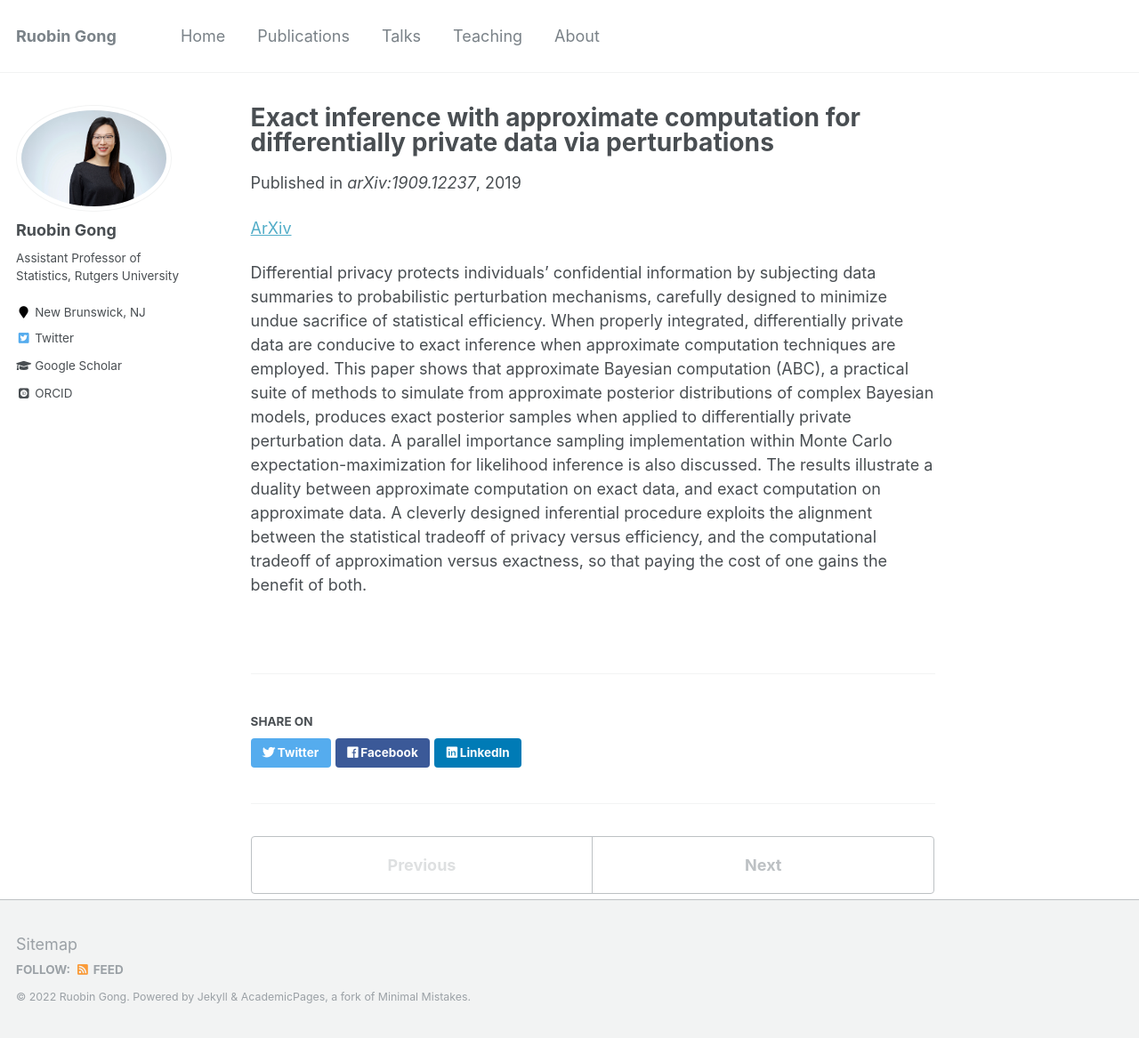
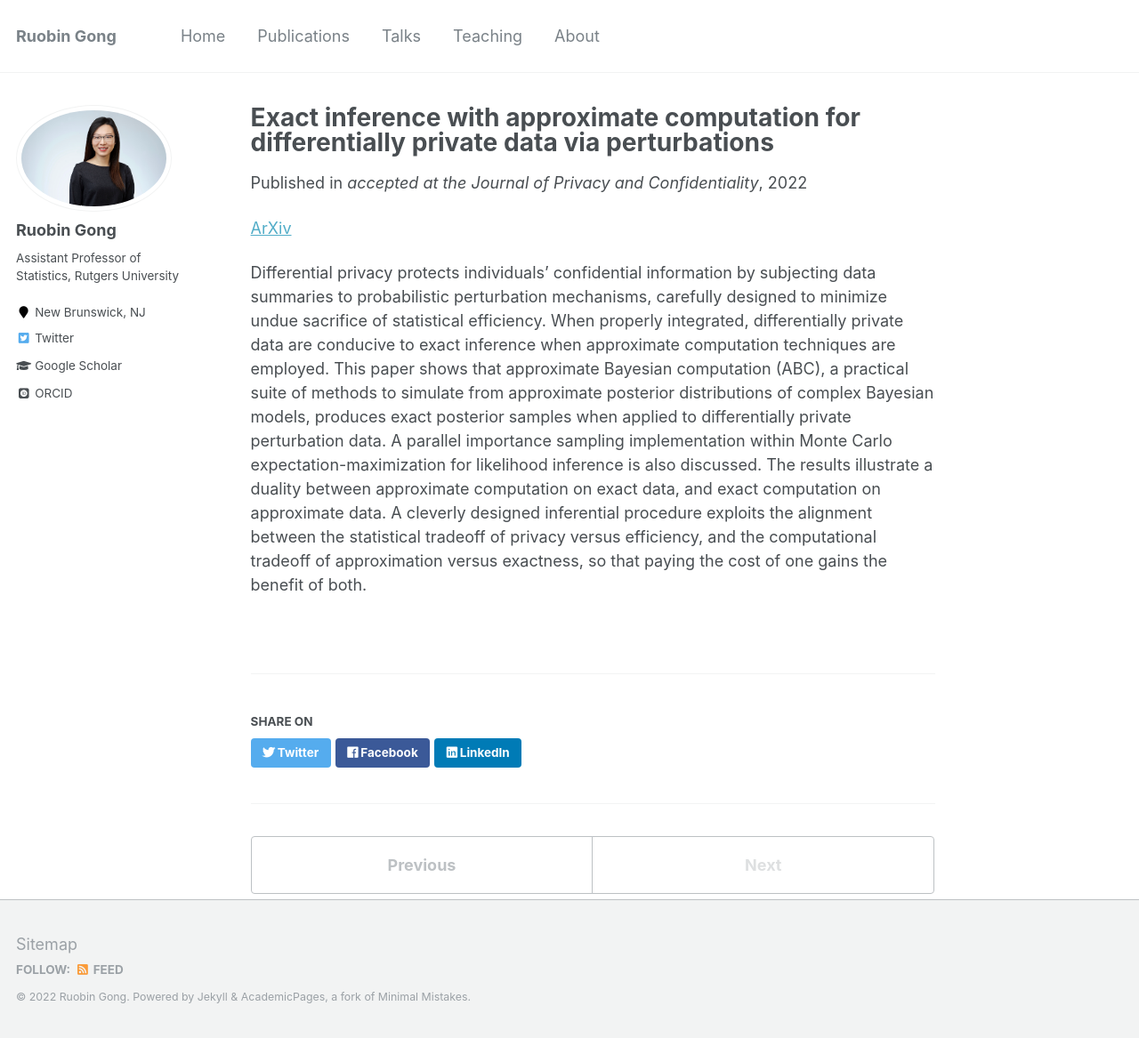
Before and after one commit to RuobinGong/RuobinGong.github.io, a Jekyll site: the page built from _publications_privacy/2022-10-01-exact.md, in a window 1280 px wide and 1167 px high. Shown: the whole window at 89% size. Built offline with Jekyll 4.4.1, drawn with Linux system fonts in a browser that asks for light colours; some web fonts are replaced.

Commit message:
Update and rename 2019-10-01-exact.md to 2022-10-01-exact.md

```diff
--- a/_publications_privacy/2019-10-01-exact.md
+++ b/_publications_privacy/2022-10-01-exact.md
@@ -1,10 +1,10 @@
 ---
 title: "Exact inference with approximate computation for differentially private data via perturbations"
 collection: publications_privacy
-permalink: /publication/2019-10-01-exact
+permalink: /publication/2022-10-01-exact
 excerpt: ''
-date: 2019-10-01
-venue: 'arXiv:1909.12237'
+date: 2022-10-01
+venue: 'accepted at the Journal of Privacy and Confidentiality'
 author: 'R Gong'
 
 ---
```
